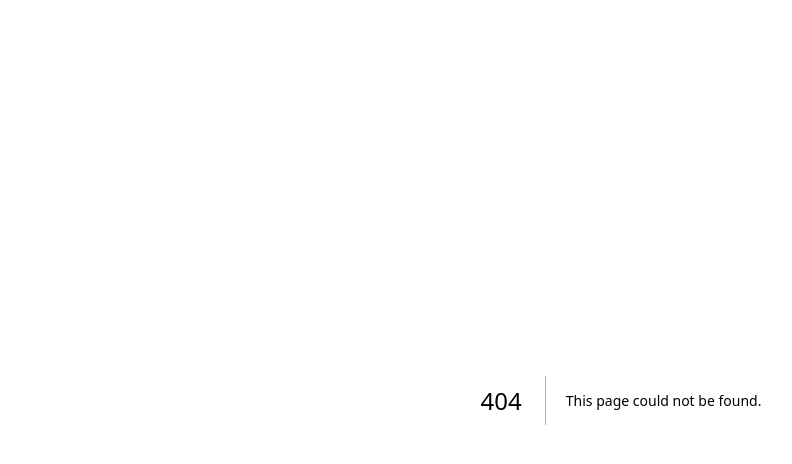
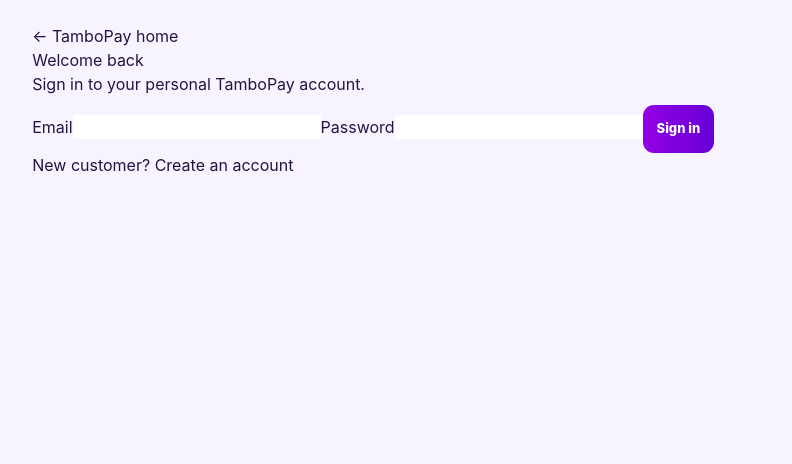
Before and after one commit to emmanueldaniel251994-sketch/tambopay, a Next.js app in the folder frontend/: page /login in a window 1280 px wide. Before the commit this address had no page. Shown: the top 464 px of the page, without its empty margins (19-811 px from the left). Built offline with nearby package versions, Linux system fonts and the light colour scheme.

Commit message:
feat: add customer portal with server-managed session cookie

```diff
--- /dev/null
+++ b/frontend/app/login/page.tsx
@@ -0,0 +1,28 @@
+'use client';
+import { FormEvent, useState } from 'react';
+import Link from 'next/link';
+
+export default function LoginPage() {
+  const [error, setError] = useState('');
+  const [busy, setBusy] = useState(false);
+  async function submit(event: FormEvent<HTMLFormElement>) {
+    event.preventDefault(); setBusy(true); setError('');
+    const form = new FormData(event.currentTarget);
+    try {
+      const response = await fetch('/api/session', {
+        method: 'POST', headers: { 'Content-Type': 'application/json' },
+        body: JSON.stringify({ email: form.get('email'), password: form.get('password') }),
+      });
+      if (!response.ok) throw new Error('Unable to sign in. Check your details and try again.');
+      window.location.assign('/account');
+    } catch (error) { setError(error instanceof Error ? error.message : 'Login failed'); }
+    finally { setBusy(false); }
+  }
+  return <main className="portal-shell"><form className="portal-card" onSubmit={submit}>
+    <Link href="/">← TamboPay home</Link><h1>Welcome back</h1><p>Sign in to your personal TamboPay account.</p>
+    <label htmlFor="email">Email</label><input id="email" name="email" type="email" autoComplete="email" required/>
+    <label htmlFor="password">Password</label><input id="password" name="password" type="password" autoComplete="current-password" minLength={12} required/>
+    <button className="pay-button" disabled={busy}>{busy ? 'Signing in...' : 'Sign in'}</button>
+    <p role="alert">{error}</p><p>New customer? <Link href="/register">Create an account</Link></p>
+  </form></main>;
+}
```
